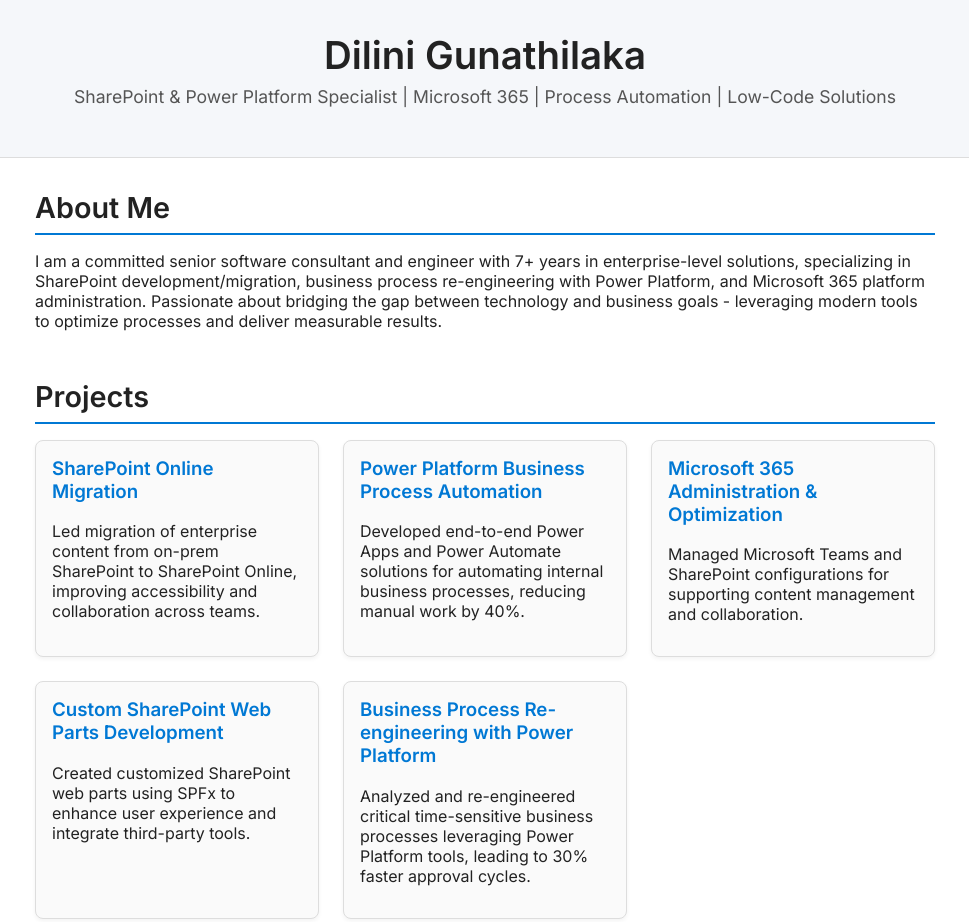
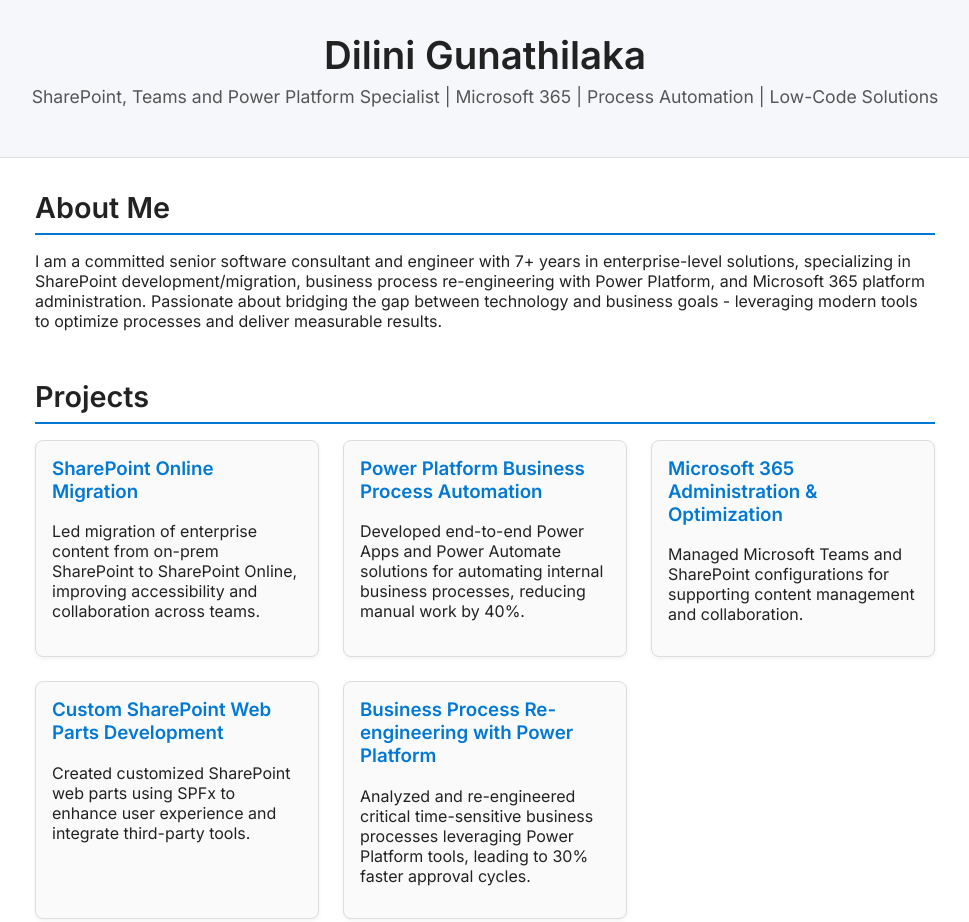
Before and after one commit to dilinidil/dilini-portfolio, a plain HTML site: page index.html in a window 1280 px wide. Shown: the top 922 px of the page, without its empty margins (155-1124 px from the left). Drawn offline with Linux system fonts and the light colour scheme.

Commit message:
Update index.html

```diff
--- a/index.html
+++ b/index.html
@@ -61,7 +61,7 @@
 <body>
   <header>
     <h1>Dilini Gunathilaka</h1>
-    <p>SharePoint & Power Platform Specialist | Microsoft 365 | Process Automation | Low-Code Solutions</p>
+    <p>SharePoint, Teams and Power Platform Specialist | Microsoft 365 | Process Automation | Low-Code Solutions</p>
   </header>
   <main>
     <section id="about">
```
